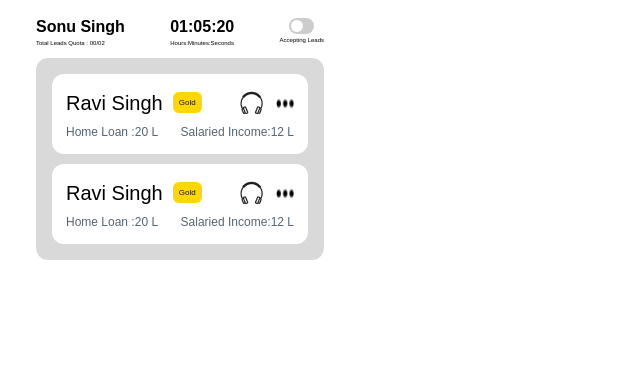
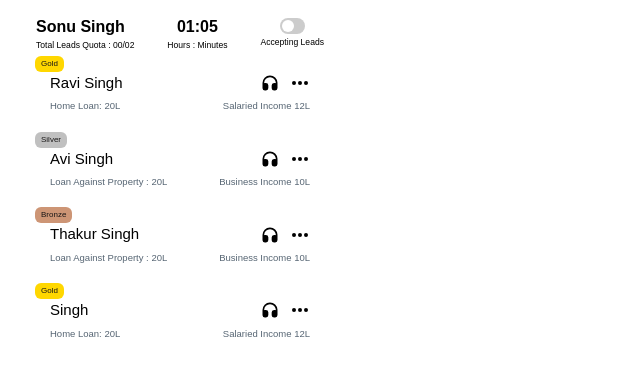
Before and after one commit to NikhilDangiAcademy/slack, a Next.js app: page / in a window 1280 px wide. Shown: the top 376 px of the page, without its empty margins (0-640 px from the left). Built offline with nearby package versions, Linux system fonts and the light colour scheme.

Commit message:
audio UI

```diff
--- a/package.json
+++ b/package.json
@@ -16,7 +16,8 @@
     "framer-motion": "^11.5.4",
     "next": "14.2.9",
     "react": "^18",
-    "react-dom": "^18"
+    "react-dom": "^18",
+    "react-icons": "^5.3.0"
   },
   "devDependencies": {
     "@types/node": "^20",
--- /dev/null
+++ b/src/app/component/AudioPlayer.tsx
@@ -0,0 +1,145 @@
+"use client";
+import { useRef, useState, useEffect } from "react";
+import { CiPlay1, CiPause1 } from "react-icons/ci";
+import { IoMdCloseCircleOutline } from "react-icons/io";
+import { MdOutlineAddTask } from "react-icons/md";
+import { TfiControlBackward, TfiControlForward } from "react-icons/tfi";
+import { IoIosClose } from "react-icons/io";
+import { HiOutlineForward, HiOutlineBackward } from "react-icons/hi2";
+interface AudioProps {
+  url: string | null;
+  closeAudioPop: () => void;
+}
+const AudioPlayer: React.FC<AudioProps> = ({ url, closeAudioPop }) => {
+  const audioRef = useRef<HTMLAudioElement | null>(null);
+  const [isPlaying, setIsPlaying] = useState<boolean>(false);
+  const [currentTime, setCurrentTime] = useState<number>(0);
+  const [duration, setDuration] = useState<number>(0);
+
+  useEffect(() => {
+    const audioElement = audioRef.current;
+
+    if (audioElement) {
+      const updateTime = () => {
+        setCurrentTime(audioElement.currentTime);
+      };
+
+      // Set duration when loaded metadata
+      const onLoadedMetadata = () => {
+        setDuration(audioElement.duration);
+      };
+
+      audioElement.addEventListener("timeupdate", updateTime);
+      audioElement.addEventListener("loadedmetadata", onLoadedMetadata);
+
+      // Cleanup event listeners on component unmount
+      return () => {
+        audioElement.removeEventListener("timeupdate", updateTime);
+        audioElement.removeEventListener("loadedmetadata", onLoadedMetadata);
+      };
+    }
+  }, []);
+
+  const play = () => {
+    if (audioRef.current) {
+      const audioElement = audioRef.current;
+
+      if (audioElement.src) {
+        audioElement
+          .play()
+          .then(() => setIsPlaying(true)) // Set playing state to true if play is successful
+          .catch((error) => {
+            console.error("Error playing audio:", error);
+          });
+      } else {
+        console.error("Audio source not set");
+      }
+    } else {
+      console.error("Audio reference is not set");
+    }
+  };
+
+  const stop = () => {
+    if (audioRef.current) {
+      const audioElement = audioRef.current;
+      audioElement.pause(); // Pause the playback
+      setIsPlaying(false); // Update playing state
+    } else {
+      console.error("Audio reference is not set");
+    }
+  };
+
+  const handleSeekChange = (event: React.ChangeEvent<HTMLInputElement>) => {
+    const newTime = parseFloat(event.target.value);
+    if (audioRef.current) {
+      audioRef.current.currentTime = newTime;
+      setCurrentTime(newTime);
+    }
+  };
+
+  return (
+    <div className="border-[#00B6FF] border-[0.5px] flex py-[20px] rounded-2xl flex-col relative p-[4px] bg-white shadow-custom-inset shadow-custom-lg shadow-custom-subtle">
+      <div className="flex justify-between mt-[10px]   px-[10%] ">
+        <button
+          onClick={() => {
+            if (audioRef.current)
+              audioRef.current.currentTime = audioRef.current.currentTime - 10;
+          }}
+        >
+          <HiOutlineBackward color="black" size={24} />
+        </button>
+        {isPlaying ? (
+          <button onClick={() => stop()}>
+            <CiPause1 color="black" size={20} />
+          </button>
+        ) : (
+          <button onClick={() => play()}>
+            <CiPlay1 color="black" size={20} />
+          </button>
+        )}
+        <button
+          onClick={() => {
+            if (audioRef.current)
+              audioRef.current.currentTime = audioRef.current.currentTime + 10;
+          }}
+        >
+          <HiOutlineForward color="black" size={24} />
+        </button>
+      </div>
+
+      <div className="px-[16px] mt-[10px]">
+        <input
+          type="range"
+          className="flex w-[98%]"
+          min={0}
+          max={2 * duration}
+          value={currentTime}
+          onChange={handleSeekChange}
+          step="0.01"
+        />
+        <div className="flex justify-between mt-[5px]">
+          <text className="text-black text-[9px] ">
+            {Math.floor(currentTime / 60)}:{Math.floor(currentTime % 60)}
+          </text>
+          <text className="text-black text-[9px]">
+            {" "}
+            {Math.floor(duration / 60)}:{Math.floor(duration % 60)}
+          </text>
+        </div>
+      </div>
+      <div className="mt-[10px] px-[10px] flex justify-between">
+        <button className="flex items-center  py-[10px] px-[30px] bg-[#FFE9E9] rounded-xl">
+          <text className="text-[#FF0707] text-[12px] pr-[6px]">Close</text>
+          <IoIosClose color="#FF0707" size={16} />
+        </button>
+        <button className=" flex items-center bg-[#C7FFD5] py-[10px] px-[30px] rounded-xl">
+          <text className="text-[#0C8B2C] text-[12px]  pr-[6px]">Add Lead</text>
+          <MdOutlineAddTask color="#0C8B2C" size={16} />
+        </button>
+      </div>
+      <audio ref={audioRef} src={url} />
+    </div>
+  );
+};
+
+export default AudioPlayer;
--- a/src/app/page.tsx
+++ b/src/app/page.tsx
@@ -1,111 +1,146 @@
 "use client";
-import { useState } from "react";
-import Image from "next/image";
+import { useState, useRef } from "react";
 import Switch from "./component/Switch";
+import { TbHeadphonesFilled } from "react-icons/tb";
+import { HiDotsHorizontal } from "react-icons/hi";
+import AudioPlayer from "./component/AudioPlayer";
+interface dataInterface {
+  name: string;
+  category: string;
+  amount: string;
+  sAmount: string;
+  audio: string;
+}
 export default function Home() {
   const [isOn, setIsOn] = useState<boolean>(false);
+  const [audioPopUp, setAudioPopUp] = useState<boolean>(false);
+  const [audioUrl, setAudioUrl] = useState<string | null>(null);
 
+  const dataList: dataInterface[] = [
+    {
+      name: "Ravi Singh",
+      category: "Gold",
+      amount: "Home Loan: 20L",
+      sAmount: "Salaried Income 12L",
+      audio:
+        "https://onlinetestcase.com/wp-content/uploads/2023/06/1-MB-MP3.mp3",
+    },
+    {
+      name: "Avi Singh",
+      category: "Silver",
+      amount: "Loan Against Property : 20L",
+      sAmount: "Business Income 10L",
+      audio: "https://jervo.org/zanado/audio/halo.mp3",
+    },
+    {
+      name: "Thakur Singh",
+      category: "Bronze",
+      amount: "Loan Against Property : 20L",
+      sAmount: "Business Income 10L",
+      audio:
+        "https://onlinetestcase.com/wp-content/uploads/2023/06/1-MB-MP3.mp3",
+    },
+    {
+      name: "Singh",
+      category: "Gold",
+      amount: "Home Loan: 20L",
+      sAmount: "Salaried Income 12L",
+      audio:
+        "https://onlinetestcase.com/wp-content/uploads/2023/06/1-MB-MP3.mp3",
+    },
+  ];
   const handleToggle = () => {
     setIsOn((prevState) => !prevState);
   };
 
+  const closeAudioPop = () => {
+    setAudioPopUp(false);
+  };
+
+  const setAudio = (url: string) => {
+    setAudioUrl(url);
+  };
+
   return (
-    <div className=" w-[360px] py-[5px] px-[36px] bg-white ">
+    <div className="w-[360px] py-[5px] px-[36px] bg-white ">
       <div className="flex justify-between my-[10px]">
         <div className="flex flex-col ">
           <text className="text-black font-bold">Sonu Singh</text>
-          <text className="text-black text-[6px] font-normal">
+          <text className="text-black text-[8.6px] font-normal">
             Total Leads Quota : 00/02
           </text>
         </div>
 
         <div className="flex flex-col">
-          <text className="text-black font-bold text-base">01:05:20</text>
-          <text className="text-[6px] text-black">Hours:Minutes:Seconds</text>
+          <text className="text-black font-bold text-base self-center">
+            01:05
+          </text>
+          <text className="text-[8.6px] text-black">Hours : Minutes</text>
         </div>
 
         <div className="flex flex-col justify-center items-center">
           <Switch isOn={isOn} handleToggle={handleToggle} />
-          <text className="text-[6px] mt-[2px] text-black">
+          <text className="text-[8.6px] mt-[2px] text-black">
             Accepting Leads
           </text>
         </div>
       </div>
-      <div className="bg-[#D9D9D9]  p-[16px]  rounded-xl ">
-        <div className="bg-white rounded-xl p-[14px] ">
-          <div className="flex  justify-between ">
-            <div className="flex-row flex ">
-              <text className="text-black text-[20px] font-normal">
-                Ravi Singh
-              </text>
-              <div className="ml-[10px]">
-                <text className="bg-[#FFD700] rounded-md text-[8px] text-[#181616] p-[6px]">
-                  Gold
+      <div className="  rounded-xl ">
+        {audioPopUp && (
+          <AudioPlayer closeAudioPop={closeAudioPop} url={audioUrl} />
+        )}
+        {dataList.map((val) => (
+          <div
+            key={val.sAmount}
+            className="bg-white rounded-xl p-[14px] mt-[13px] "
+          >
+            {val.category && (
+              <div className="flex -mx-[15px] justify-start   -mt-[23px] ">
+                <text
+                  style={
+                    (val.category === "Gold" && {
+                      backgroundColor: "#FFD700",
+                    }) ||
+                    (val.category === "Silver" && {
+                      backgroundColor: "#C0C0C0",
+                    }) || { backgroundColor: "#CD9575" }
+                  }
+                  className="rounded-md text-[8px] text-[#181616] self-center p-[2px] px-[6px] "
+                >
+                  {val.category}
                 </text>
               </div>
+            )}
+
+            <div className="flex  justify-between ">
+              <text className="text-black text-[15px] font-normal">
+                {val.name}
+              </text>
+
+              <div className="flex flex-row">
+                <button
+                  onClick={() => {
+                    setAudioPopUp(true);
+                  }}
+                >
+                  <TbHeadphonesFilled color="black" size={20} />
+                </button>
+                <button style={{ marginLeft: 10 }}>
+                  <HiDotsHorizontal color="black" size={20} />
+                </button>
+              </div>
             </div>
-            <div className="flex flex-row">
-              <Image
-                src={require("../app/assets/images/earphone.png")}
-                width={30}
-                height={30}
-                alt="Earphone"
-              />
-              <Image
-                src={require("../app/assets/images/dots.png")}
-                alt="Dots"
-                width={18}
-                height={18}
-                style={{ marginLeft: 10 }}
-              />
+
+            <div className="flex justify-between mt-[5px]">
+              <text className="text-[#566573] text-[9.5px] font-normal  ">
+                {val.amount}
+              </text>
+              <text className="text-[#566573] text-[9.5px] font-normal  ">
+                {val.sAmount}
+              </text>
             </div>
           </div>
-          <div className="flex justify-between mt-[5px]">
-            <text className="text-[#566573] text-xs font-normal  ">
-              Home Loan :20 L
-            </text>
-            <text className="text-[#566573] text-xs font-normal  ">
-              Salaried Income:12 L
-            </text>
-          </div>
-        </div>
-        <div className="bg-white rounded-xl p-[14px] mt-[10px] ">
-          <div className="flex  justify-between ">
-            <div className="flex-row flex ">
-              <text className="text-black text-[20px] font-normal">
-                Ravi Singh
-              </text>
-              <div className="ml-[10px]">
-                <text className="bg-[#FFD700] rounded-md text-[8px] text-[#181616] p-[6px]">
-                  Gold
-                </text>
-              </div>
-            </div>
-            <div className="flex flex-row">
-              <Image
-                src={require("../app/assets/images/earphone.png")}
-                width={30}
-                height={30}
-                alt="Earphone"
-              />
-              <Image
-                src={require("../app/assets/images/dots.png")}
-                alt="Dots"
-                width={18}
-                height={18}
-                style={{ marginLeft: 10 }}
-              />
-            </div>
-          </div>
-          <div className="flex justify-between mt-[5px]">
-            <text className="text-[#566573] text-xs font-normal  ">
-              Home Loan :20 L
-            </text>
-            <text className="text-[#566573] text-xs font-normal  ">
-              Salaried Income:12 L
-            </text>
-          </div>
-        </div>
+        ))}
       </div>
     </div>
   );
--- a/tailwind.config.ts
+++ b/tailwind.config.ts
@@ -8,6 +8,11 @@ const config: Config = {
   ],
   theme: {
     extend: {
+      boxShadow: {
+        "custom-inset": "2px 3px 10px 0px rgba(0, 0, 0, 0.25) inset",
+        "custom-lg": "0px 20px 24px 0px rgba(0, 0, 0, 0.40)",
+        "custom-subtle": "0px 2px 10px 0px rgba(0, 0, 0, 0.08)",
+      },
       colors: {
         background: "var(--background)",
         foreground: "var(--foreground)",
```
Also changed, not shown: 1 other file (tests, documents, lock files or other folders).
